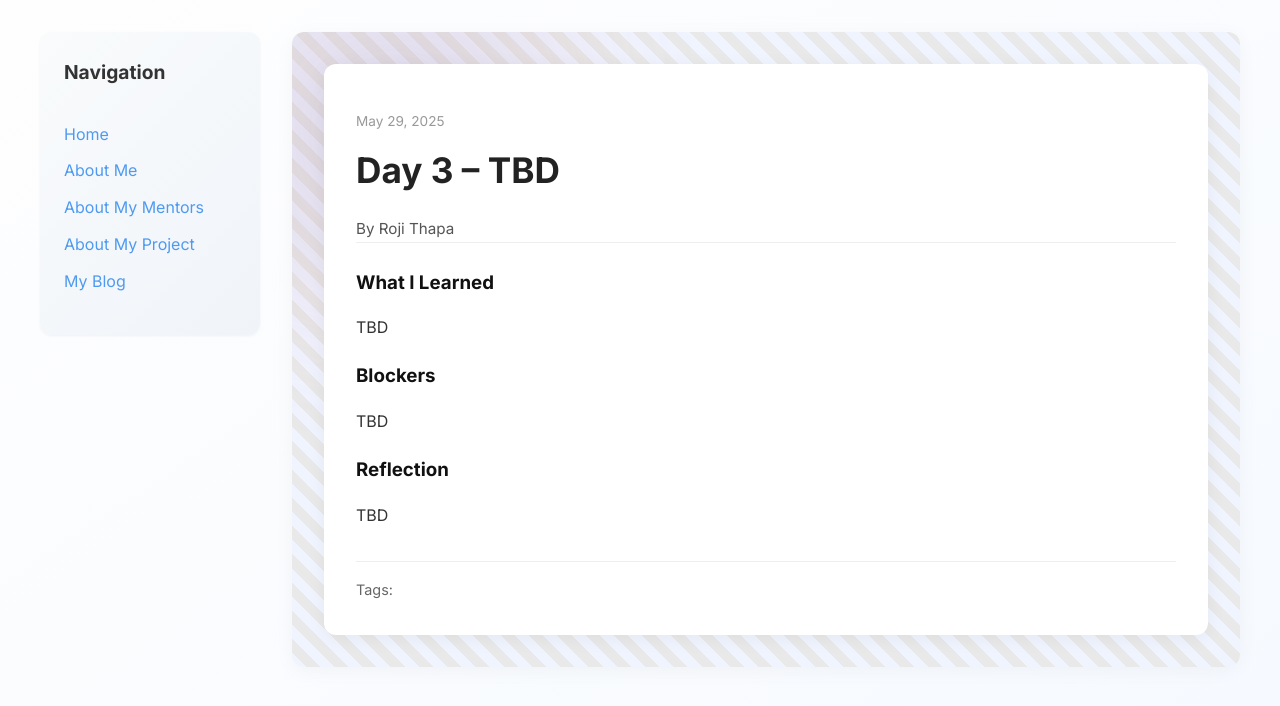
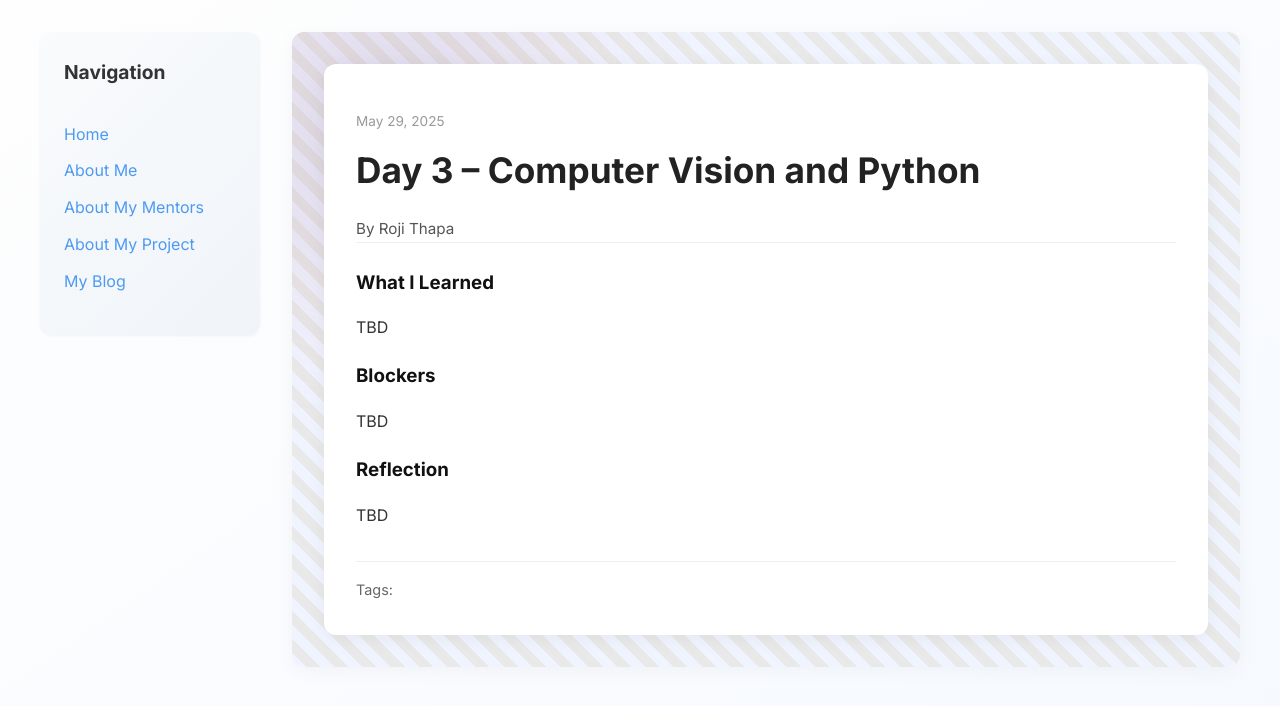
Before and after one commit to rojee-thapa/rojee-thapa.github.io, a Jekyll site: the page built from _posts/2025-05-29-day-3.md, in a window 1280 px wide. Shown: the top 706 px of the page. Built offline with Jekyll 4.4.1, drawn with Linux system fonts in a browser that asks for light colours.

Commit message:
Update 2025-05-29-day-3.md

```diff
--- a/_posts/2025-05-29-day-3.md
+++ b/_posts/2025-05-29-day-3.md
@@ -1,6 +1,6 @@
 ---
 layout: post
-title: "Day 3 – TBD "
+title: "Day 3 – Computer Vision and Python "
 date: 2025-05-29
 author: Roji Thapa
 permalink: /day3.html
```
